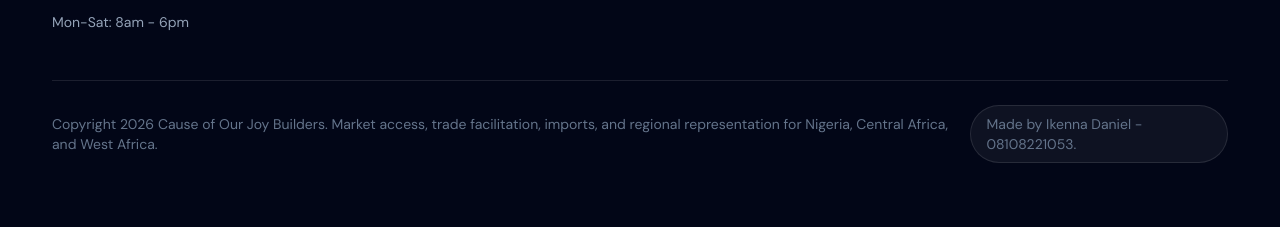
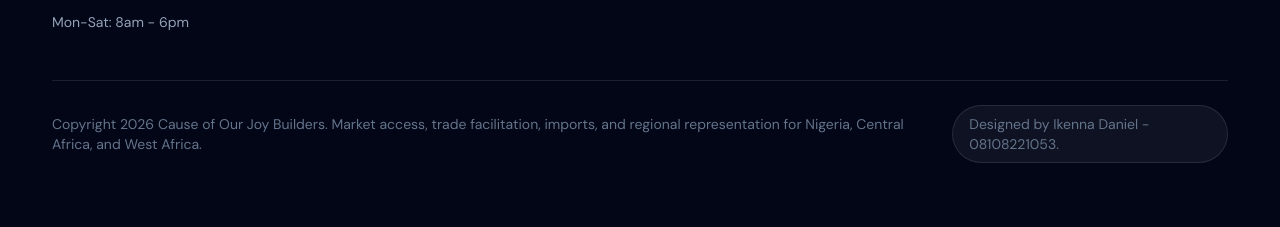
Before and after one commit to ikennaDANIEL004/ND, a Django app: page /about/ in a window 1280 px wide. Shown: the part 2702-2929 px from the top of the page. Run offline with Django 5.2, Linux system fonts and the light colour scheme; some libraries are stand-ins or nearby versions.

Commit message:
editing words

```diff
--- a/uncle_shop/shop/templates/shop/base.html
+++ b/uncle_shop/shop/templates/shop/base.html
@@ -363,7 +363,7 @@
       </div>
 
       <div class="mt-12 flex flex-col items-center justify-between gap-3 border-t border-white/10 pt-6 text-center text-sm text-slate-500 md:flex-row md:text-left">
-        <p>Copyright 2026 Cause of Our Joy Builders. Market access, trade facilitation, imports, and regional representation for Nigeria, Central Africa, and West Africa.</p><p class="rounded-full border border-white/10 bg-white/5 px-4 py-2">Made by Ikenna Daniel - 08108221053.</p>
+        <p>Copyright 2026 Cause of Our Joy Builders. Market access, trade facilitation, imports, and regional representation for Nigeria, Central Africa, and West Africa.</p><p class="rounded-full border border-white/10 bg-white/5 px-4 py-2">Designed by Ikenna Daniel - 08108221053.</p>
       </div>
     </div>
   </footer>
```
